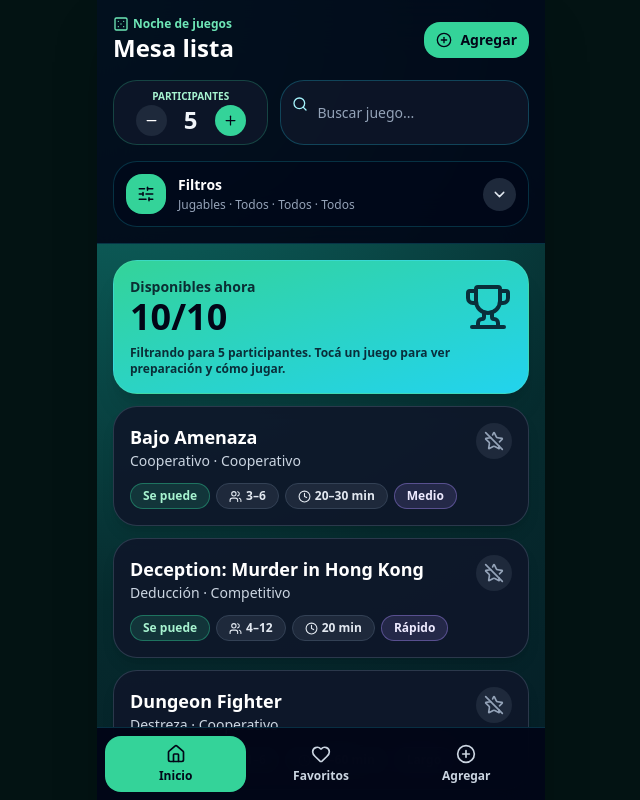
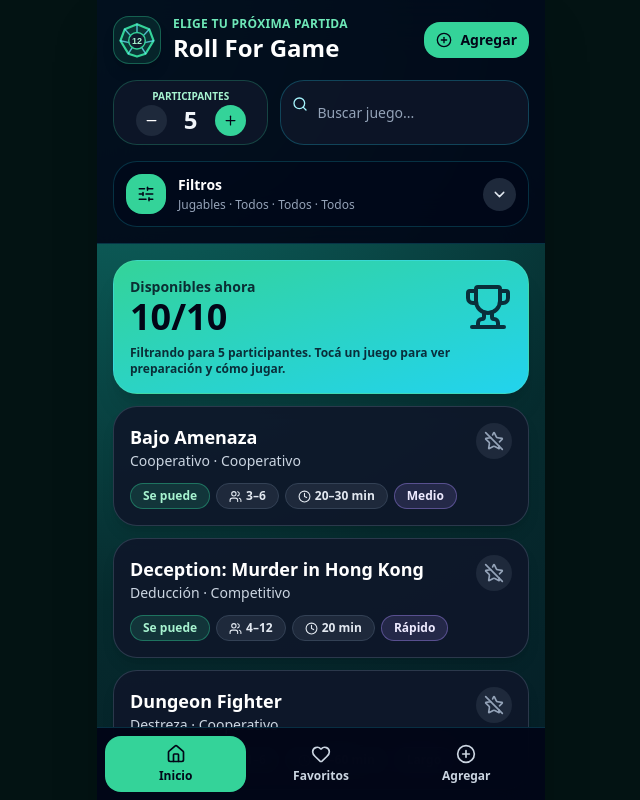
Before and after one commit to brenBaru/mesa-juegos, a React (Vite) app: page / in a window 1280 px wide. Shown: the top 800 px of the page, without its empty margins (319-959 px from the left). Built offline with nearby package versions, Linux system fonts and the light colour scheme.

Commit message:
actualizo nombre pagina e icono

```diff
--- a/src/App.jsx
+++ b/src/App.jsx
@@ -13,7 +13,6 @@ import {
   PlayCircle,
   Home,
   Heart,
-  Dice5,
   Filter,
   ExternalLink,
   Save,
@@ -23,6 +22,9 @@ import {
   ChevronUp,
   SlidersHorizontal
 } from "lucide-react";
+
+const APP_NAME = "Roll For Game";
+const APP_SUBTITLE = "Elige tu próxima partida";
 
 const initialGames = [
   {
@@ -362,6 +364,56 @@ const emptyForm = {
   howToText: ""
 };
 
+function D12Logo() {
+  return (
+    <div className="flex h-12 w-12 items-center justify-center rounded-2xl border border-emerald-400/35 bg-emerald-400/10 shadow-lg">
+      <svg
+        viewBox="0 0 100 100"
+        className="h-9 w-9"
+        fill="none"
+        xmlns="http://www.w3.org/2000/svg"
+      >
+        <path
+          d="M50 6 L84 20 L96 52 L74 88 L50 96 L26 88 L4 52 L16 20 Z"
+          stroke="#34d399"
+          strokeWidth="6"
+          strokeLinejoin="round"
+          fill="rgba(52, 211, 153, 0.10)"
+        />
+
+        <path
+          d="M50 6 L50 30 M16 20 L36 42 M84 20 L64 42 M4 52 L32 58 M96 52 L68 58 M26 88 L40 66 M74 88 L60 66"
+          stroke="#67e8f9"
+          strokeWidth="4"
+          strokeLinecap="round"
+          opacity="0.75"
+        />
+
+        <circle
+          cx="50"
+          cy="52"
+          r="23"
+          fill="rgba(15, 23, 42, 0.9)"
+          stroke="#34d399"
+          strokeWidth="4"
+        />
+
+        <text
+          x="50"
+          y="60"
+          textAnchor="middle"
+          fontSize="25"
+          fontWeight="900"
+          fill="#a7f3d0"
+          fontFamily="Arial, sans-serif"
+        >
+          12
+        </text>
+      </svg>
+    </div>
+  );
+}
+
 function timeText(game) {
   return game.timeMin === game.timeMax
     ? `${game.timeMin} min`
@@ -384,7 +436,9 @@ function Chip({ children, variant = "default" }) {
   };
 
   return (
-    <span className={`inline-flex items-center gap-1 rounded-full px-3 py-1 text-xs font-bold ${styles[variant]}`}>
+    <span
+      className={`inline-flex items-center gap-1 rounded-full px-3 py-1 text-xs font-bold ${styles[variant]}`}
+    >
       {children}
     </span>
   );
@@ -483,7 +537,8 @@ export default function App() {
     localStorage.setItem("mesa-juegos-custom", JSON.stringify(customGames));
   }, [customGames]);
 
-  const playable = (game) => players >= Number(game.min) && players <= Number(game.max);
+  const playable = (game) =>
+    players >= Number(game.min) && players <= Number(game.max);
 
   const visibleGames = useMemo(() => {
     return games
@@ -497,8 +552,22 @@ export default function App() {
           .toLowerCase()
           .includes(query.toLowerCase())
       )
-      .sort((a, b) => Number(playable(b)) - Number(playable(a)) || a.name.localeCompare(b.name));
-  }, [games, players, onlyPlayable, typeFilter, modeFilter, timeFilter, query, favs, screen]);
+      .sort(
+        (a, b) =>
+          Number(playable(b)) - Number(playable(a)) ||
+          a.name.localeCompare(b.name)
+      );
+  }, [
+    games,
+    players,
+    onlyPlayable,
+    typeFilter,
+    modeFilter,
+    timeFilter,
+    query,
+    favs,
+    screen
+  ]);
 
   const saveManualGame = () => {
     if (!form.name.trim()) return;
@@ -528,12 +597,20 @@ export default function App() {
       vibe: form.vibe || "Juego agregado manualmente.",
       videoUrl:
         form.videoUrl ||
-        `https://www.youtube.com/results?search_query=${encodeURIComponent(form.name + " como jugar")}`,
+        `https://www.youtube.com/results?search_query=${encodeURIComponent(
+          form.name + " como jugar"
+        )}`,
       rulesUrl:
         form.rulesUrl ||
-        `https://www.google.com/search?q=${encodeURIComponent(form.name + " reglas")}`,
-      setup: setup.length ? setup : ["Prepará los componentes del juego según el reglamento."],
-      howTo: howTo.length ? howTo : ["Jugá siguiendo la secuencia indicada por el reglamento."]
+        `https://www.google.com/search?q=${encodeURIComponent(
+          form.name + " reglas"
+        )}`,
+      setup: setup.length
+        ? setup
+        : ["Prepará los componentes del juego según el reglamento."],
+      howTo: howTo.length
+        ? howTo
+        : ["Jugá siguiendo la secuencia indicada por el reglamento."]
     };
 
     setCustomGames((prev) => [newGame, ...prev]);
@@ -573,7 +650,9 @@ export default function App() {
             <div className="flex items-start justify-between gap-3">
               <div>
                 <Chip variant={playable(selected) ? "ok" : "danger"}>
-                  {playable(selected) ? "Se puede jugar" : "No entra con este grupo"}
+                  {playable(selected)
+                    ? "Se puede jugar"
+                    : "No entra con este grupo"}
                 </Chip>
 
                 <h1 className="mt-4 text-3xl font-black text-white">
@@ -694,7 +773,9 @@ export default function App() {
             )}
 
             <div className="rounded-3xl border border-amber-300/35 bg-amber-300/10 p-3 text-sm text-amber-100">
-              <b>Nota:</b> esta guía sirve para arrancar rápido. Para desempates, variantes o casos especiales, revisá el reglamento de tu edición.
+              <b>Nota:</b> esta guía sirve para arrancar rápido. Para
+              desempates, variantes o casos especiales, revisá el reglamento de
+              tu edición.
             </div>
           </div>
         </div>
@@ -817,14 +898,18 @@ export default function App() {
               label="Preparación"
               value={form.setupText}
               onChange={(value) => setForm({ ...form, setupText: value })}
-              placeholder={"Un paso por línea.\nEj: Separar cartas.\nRepartir roles.\nPreparar tablero."}
+              placeholder={
+                "Un paso por línea.\nEj: Separar cartas.\nRepartir roles.\nPreparar tablero."
+              }
             />
 
             <TextAreaField
               label="Cómo se juega"
               value={form.howToText}
               onChange={(value) => setForm({ ...form, howToText: value })}
-              placeholder={"Un paso por línea.\nEj: En tu turno robás una carta.\nLuego jugás una acción.\nGana quien llegue al objetivo."}
+              placeholder={
+                "Un paso por línea.\nEj: En tu turno robás una carta.\nLuego jugás una acción.\nGana quien llegue al objetivo."
+              }
             />
 
             <button
@@ -844,21 +929,24 @@ export default function App() {
     <div className="min-h-screen bg-[#031313] text-slate-100">
       <div className="mx-auto min-h-screen max-w-md bg-[radial-gradient(circle_at_top_left,#0f766e_0,#062b2e_32%,#020617_75%)] pb-24 shadow-2xl">
         <div className="sticky top-0 z-20 border-b border-cyan-400/20 bg-slate-950/90 px-4 pb-4 pt-4 backdrop-blur-xl">
-          <div className="flex items-center justify-between">
-            <div>
-              <p className="flex items-center gap-1 text-xs font-black text-emerald-300">
-                <Dice5 size={16} />
-                Noche de juegos
-              </p>
+          <div className="flex items-center justify-between gap-3">
+            <div className="flex items-center gap-3">
+              <D12Logo />
 
-              <h1 className="text-2xl font-black text-white">
-                Mesa lista
-              </h1>
+              <div>
+                <p className="text-xs font-black uppercase tracking-wide text-emerald-300">
+                  {APP_SUBTITLE}
+                </p>
+
+                <h1 className="text-2xl font-black text-white">
+                  {APP_NAME}
+                </h1>
+              </div>
             </div>
 
             <button
               onClick={() => setScreen("add")}
-              className="flex items-center gap-2 rounded-2xl bg-emerald-400 px-3 py-2 text-sm font-black text-slate-950"
+              className="flex shrink-0 items-center gap-2 rounded-2xl bg-emerald-400 px-3 py-2 text-sm font-black text-slate-950"
             >
               <PlusCircle size={16} />
               Agregar
@@ -916,18 +1004,21 @@ export default function App() {
                 </div>
 
                 <div className="text-left">
-                  <p className="text-sm font-black text-white">
-                    Filtros
-                  </p>
+                  <p className="text-sm font-black text-white">Filtros</p>
 
                   <p className="mt-0.5 text-xs leading-4 text-slate-400">
-                    {onlyPlayable ? "Jugables" : "Todos"} · {typeFilter} · {timeFilter} · {modeFilter}
+                    {onlyPlayable ? "Jugables" : "Todos"} · {typeFilter} ·{" "}
+                    {timeFilter} · {modeFilter}
                   </p>
                 </div>
               </div>
 
               <div className="rounded-full bg-slate-800 p-2 text-slate-200">
-                {showFilters ? <ChevronUp size={17} /> : <ChevronDown size={17} />}
+                {showFilters ? (
+                  <ChevronUp size={17} />
+                ) : (
+                  <ChevronDown size={17} />
+                )}
               </div>
             </button>
 
@@ -994,7 +1085,8 @@ export default function App() {
             </div>
 
             <p className="mt-2 text-xs font-semibold opacity-80">
-              Filtrando para {players} participantes. Tocá un juego para ver preparación y cómo jugar.
+              Filtrando para {players} participantes. Tocá un juego para ver
+              preparación y cómo jugar.
             </p>
           </div>
 
@@ -1057,9 +1149,7 @@ export default function App() {
                     {timeText(game)}
                   </Chip>
 
-                  <Chip variant="purple">
-                    {timeLabel(game)}
-                  </Chip>
+                  <Chip variant="purple">{timeLabel(game)}</Chip>
                 </div>
               </button>
             );
```
